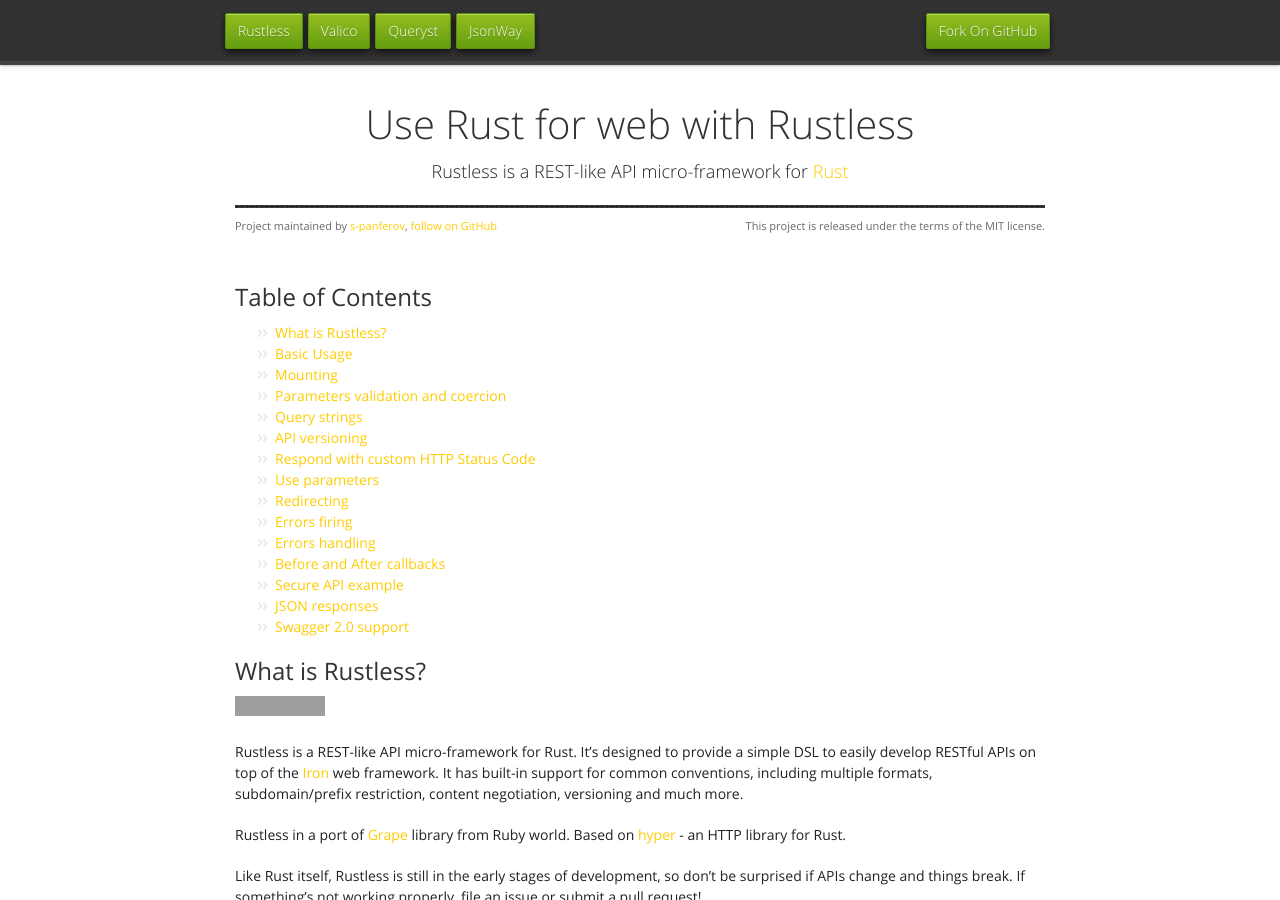
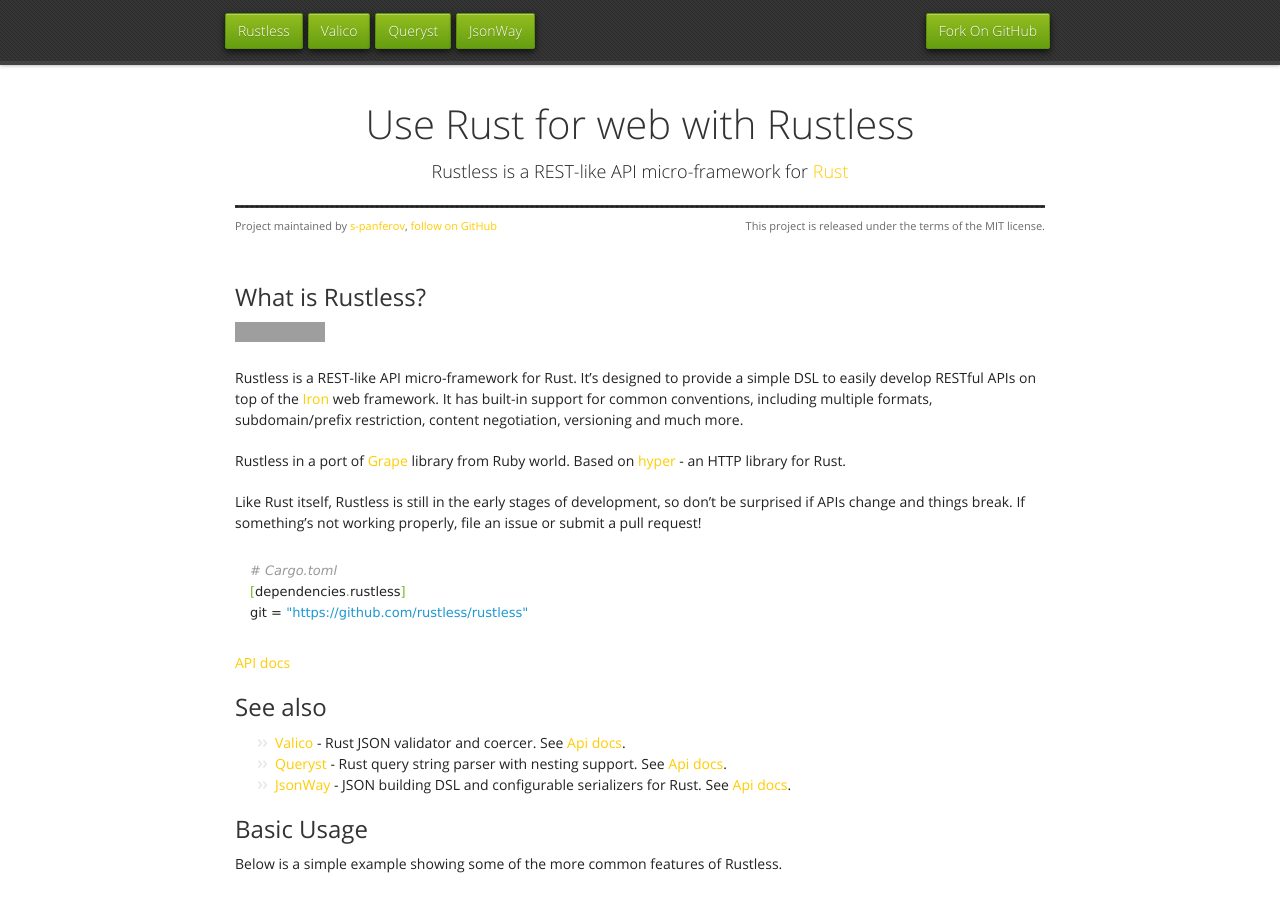
Before and after one commit to rustless/rustless.github.io, a Jekyll site: the page built from index.md, in a window 1280 px wide and 900 px high. Built offline with Jekyll 4.4.1, drawn with Linux system fonts in a browser that asks for light colours; nearby versions of some CDN libraries; Markdown is read by kramdown in place of the engine named in the settings; grey boxes are pictures that could not be loaded.

Commit message:
update readme

```diff
--- a/index.md
+++ b/index.md
@@ -1,24 +1,6 @@
 ---
 layout: default
 ---
-
-## Table of Contents
-
-- [What is Rustless?](#what-is-rustless)
-- [Basic Usage](#basic-usage)
-- [Mounting](#mounting)
-- [Parameters validation and coercion](#parameters-validation-and-coercion)
-- [Query strings](#query-strings)
-- [API versioning](#api-versioning)
-- [Respond with custom HTTP Status Code](#respond-with-custom-http-status-code)
-- [Use parameters](#use-parameters)
-- [Redirecting](#redirecting)
-- [Errors firing](#errors-firing)
-- [Errors handling](#errors-handling)
-- [Before and After callbacks](#before-and-after-callbacks)
-- [Secure API example](#secure-api-example)
-- [JSON responses](#json-responses)
-- [Swagger 2.0 support](#swagger-20)
 
 ## What is Rustless?
 
```
